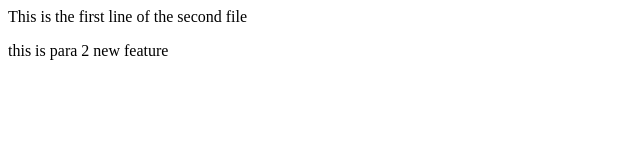
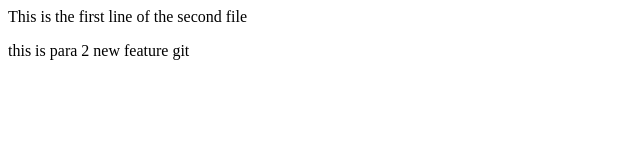
Before and after one commit to Ambar007/local_repo, a plain HTML site: page index.html in a window 1280 px wide. Shown: the full height of the page, 0-640 px from the left. Drawn offline with Linux system fonts and the light colour scheme.

Commit message:
added new feature

```diff
--- a/index.html
+++ b/index.html
@@ -1,2 +1,2 @@
 <p> This is the first line of the second file </p>
-<p>this is para 2 new feature </p>
+<p>this is para 2 new feature git </p>
```
